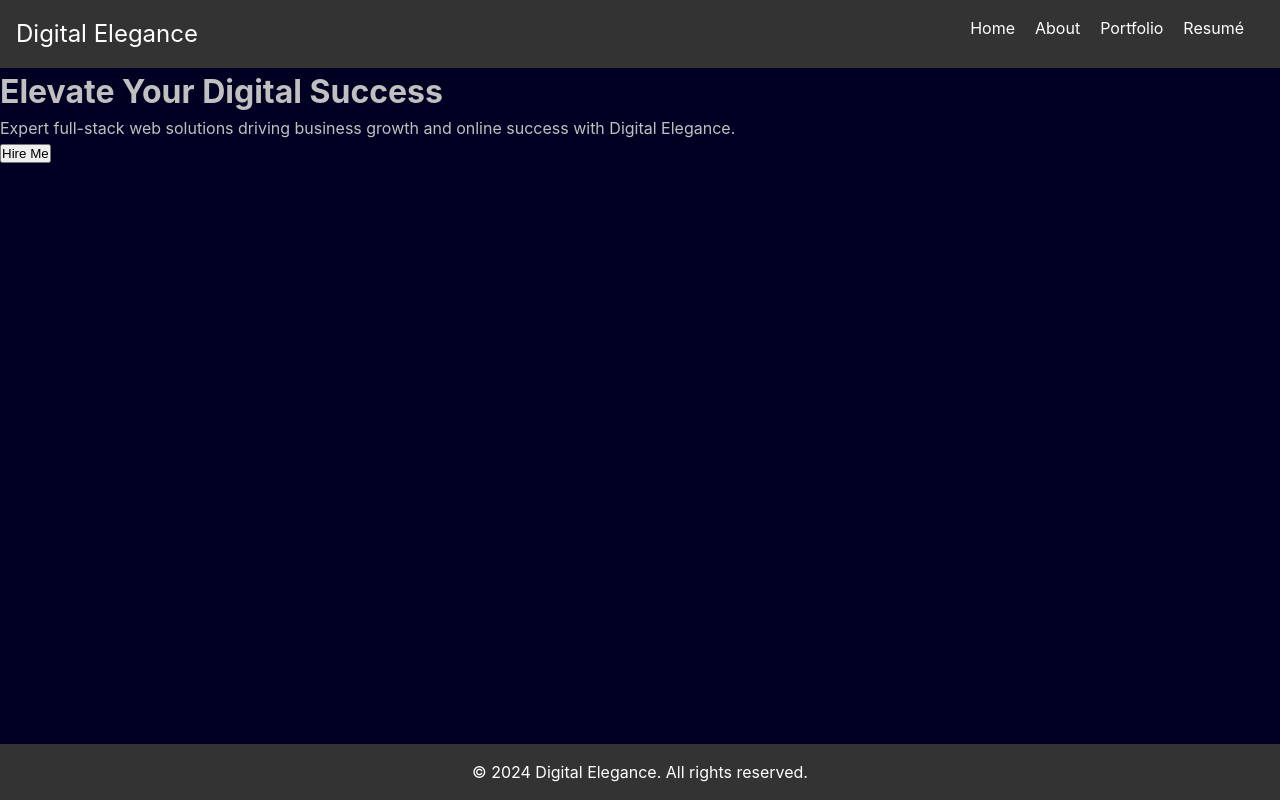
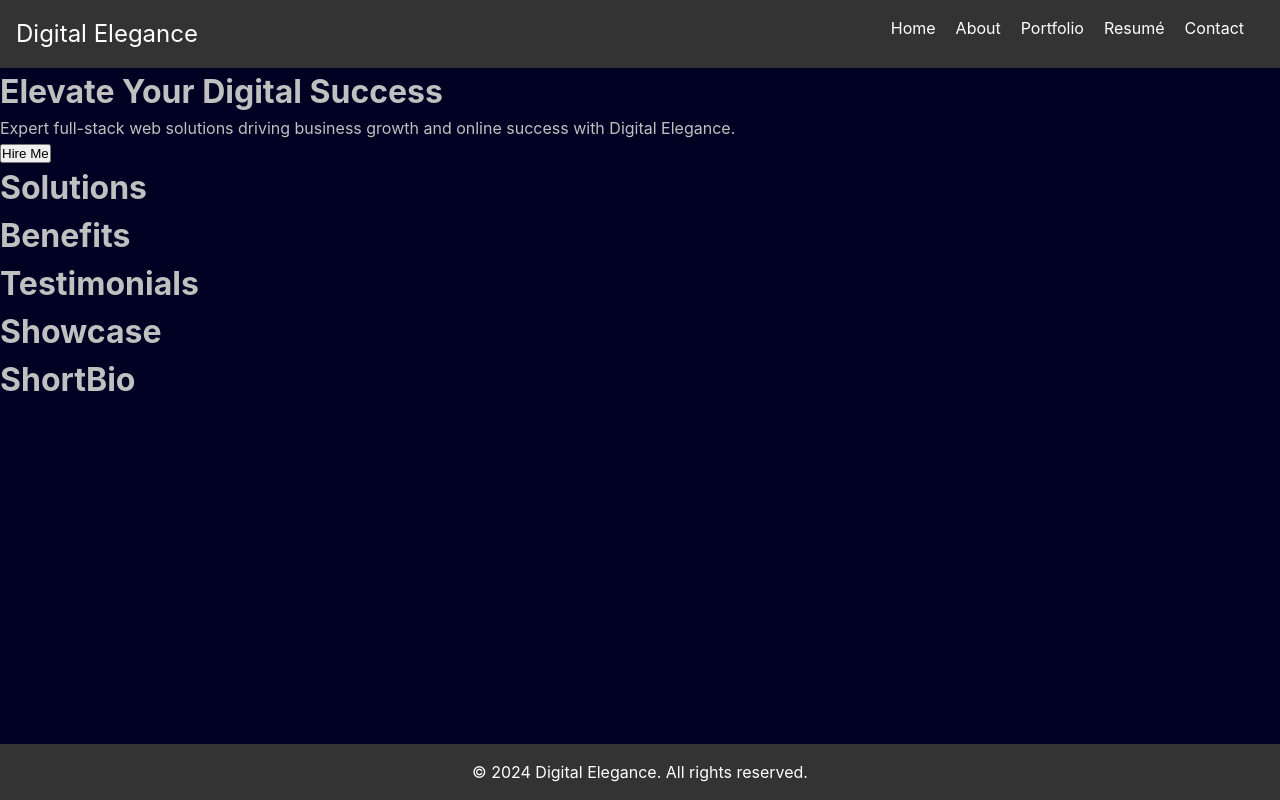
Before and after one commit to ace-d-baugh/finecode, a React (Vite) app: page / in a window 1280 px wide. Built offline with nearby package versions, Linux system fonts and the light colour scheme.

Commit message:
Main Page components, contact page

```diff
--- a/src/App.tsx
+++ b/src/App.tsx
@@ -1,6 +1,7 @@
 import { Route, Routes } from 'react-router-dom'
 import About from './pages/About'
 import './App.css'
+import Contact from './pages/Contact'
 import Footer from './components/Footer/Footer'
 import Home from './pages/Home'
 import Navbar from './components/Navbar/Navbar'
@@ -20,6 +21,7 @@ function App({companyName}: {companyName: string}) {
         <Route path="/about" element={<About />}/>
         <Route path="/portfolio" element={<Portfolio />} />
         <Route path="/resume" element={<Resume />} />
+        <Route path="/contact" element={<Contact />} />
         <Route path="*" element={<NotFound />} />
       </Routes>
     </div>
--- /dev/null
+++ b/src/components/Benefits/Benefits.tsx
@@ -0,0 +1,9 @@
+function Benefits() {
+    return (
+        <div>
+            <h1>Benefits</h1>
+        </div>
+    );
+}
+
+export default Benefits
--- a/src/components/Navbar/Navbar.tsx
+++ b/src/components/Navbar/Navbar.tsx
@@ -11,6 +11,7 @@ function Navbar({ logoText }: { logoText: string }) {
         <li><Link to="/about">About</Link></li>
         <li><Link to="/portfolio">Portfolio</Link></li>
         <li><Link to="/resume">Resum&eacute;</Link></li>
+        <li><Link to="/contact">Contact</Link></li>
       </ul>
     </nav>
   );
--- /dev/null
+++ b/src/components/ShortBio/ShortBio.tsx
@@ -0,0 +1,9 @@
+function ShortBio() {
+    return (
+        <div>
+            <h1>ShortBio</h1>
+        </div>
+    );
+}
+
+export default ShortBio
--- /dev/null
+++ b/src/components/Showcase/Showcase.tsx
@@ -0,0 +1,9 @@
+function Showcase() {
+    return (
+        <div>
+            <h1>Showcase</h1>
+        </div>
+    );
+}
+
+export default Showcase
--- /dev/null
+++ b/src/components/Solutions/Solutions.tsx
@@ -0,0 +1,9 @@
+function Solutions() {
+    return (
+        <div>
+            <h1>Solutions</h1>
+        </div>
+    );
+}
+
+export default Solutions
--- /dev/null
+++ b/src/components/Testimonials/Testimonials.tsx
@@ -0,0 +1,9 @@
+function Testimonials() {
+    return (
+        <div>
+            <h1>Testimonials</h1>
+        </div>
+    );
+}
+
+export default Testimonials
--- /dev/null
+++ b/src/pages/Contact.tsx
@@ -0,0 +1,9 @@
+function Contact() {
+    return (
+        <div>
+            <h1>Contact</h1>
+        </div>
+    );
+}
+
+export default Contact
--- a/src/pages/Home.tsx
+++ b/src/pages/Home.tsx
@@ -1,9 +1,19 @@
+import Benefits from '../components/Benefits/Benefits';
 import Hero from '../components/Hero/Hero'
+import ShortBio from '../components/ShortBio/ShortBio';
+import Showcase from '../components/Showcase/Showcase';
+import Solutions from '../components/Solutions/Solutions';
+import Testimonials from '../components/Testimonials/Testimonials';
 
 function Home() {
     return (
         <div>
             <Hero />
+            <Solutions />
+            <Benefits />
+            <Testimonials />
+            <Showcase />
+            <ShortBio />
         </div>
     );
 }
```
